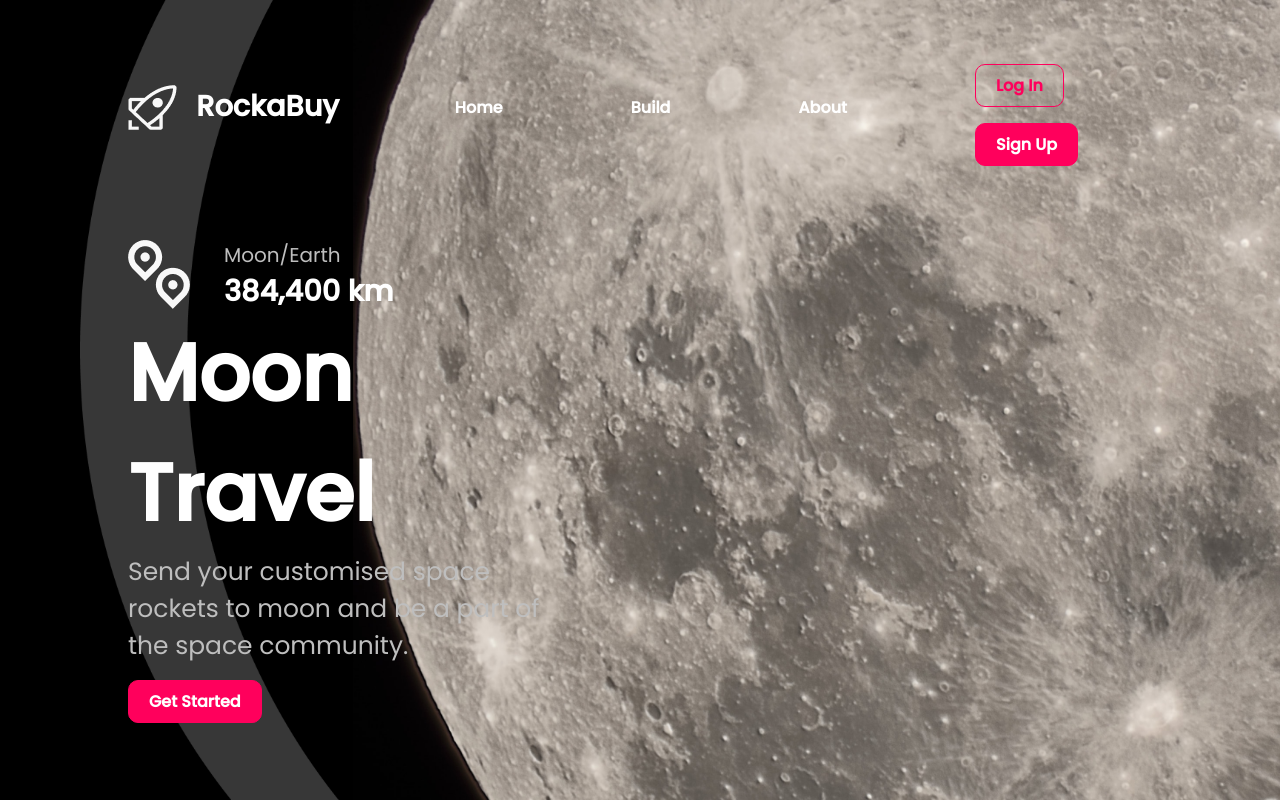
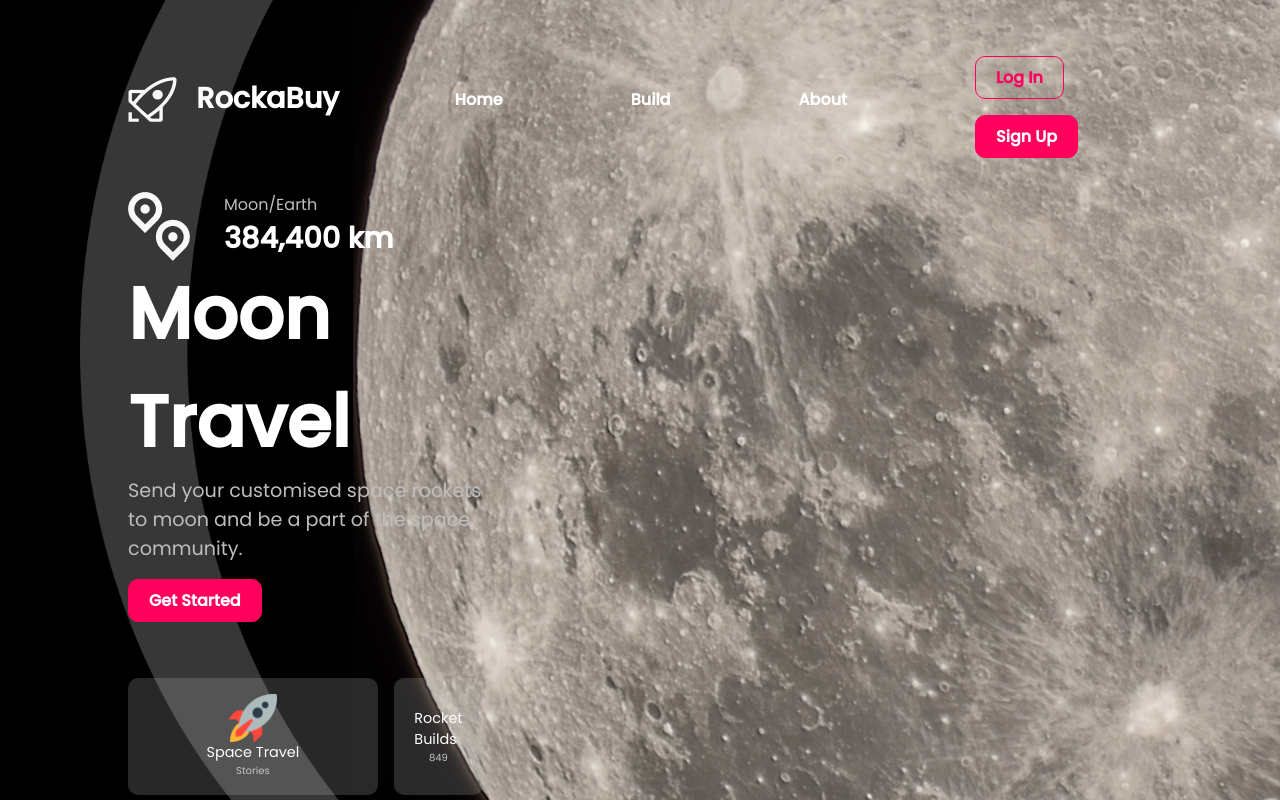
Before and after one commit to Nevish-302/Rockabuy, a React (Vite) app: page / in a window 1280 px wide. Built offline with nearby package versions, Linux system fonts and the light colour scheme.

Commit message:
worked on landing page and navbar

```diff
--- /dev/null
+++ b/src/Components/Box.css
@@ -0,0 +1,21 @@
+.box{
+    display: flex;
+    flex-direction: column;
+    background-color: #c4c4c434;
+    border-radius: var(--bs-border-radius);
+    padding: 1rem;
+    width: 6.75rem;
+    justify-content: center;
+    align-items: center;
+    margin: 1rem 1rem 0 0 ;
+}
+
+.box p{
+    color: #fff;
+    font-size: 0.9rem;
+}
+
+.box span{
+    font-size: 0.625rem;
+    color: #c4c4c4;
+}
--- /dev/null
+++ b/src/Components/Box.jsx
@@ -0,0 +1,10 @@
+import React from 'react';
+import './Box.css'
+
+function Box (props){
+   return <div class={`${props.class} box`}>
+    {props.children}
+   </div>;
+}
+
+export default Box;
--- a/src/Components/Hero.css
+++ b/src/Components/Hero.css
@@ -5,39 +5,46 @@
 }
 
 .hero img {
-  position: absolute;
 }
 
 .ring1 {
   height: 100vh;
+  position: absolute;
   left: 5rem;
 }
 
 .ring2 {
   height: 100vh;
+  position: absolute;
   left: 25rem;
 }
 
 .moon {
   height: 100vh;
+  position: absolute;
   right: 0;
 }
 
 .main-content {
   position: absolute;
   z-index: 20;
-  top: 15rem;
+  top: 12rem;
   left: 8rem;
-  width: 35vw;
+  width: 29vw;
 }
 
 .main-content h1 {
-  font-size: var(--fs-main);
+  font-size: 4.5rem;
 }
 
 .main-content p {
-  font-size: var(--fs-para);
+  font-size: 1.2rem;
   color: var(--bg-para);
+}
+
+.distance img{
+    position: absolute;
+
 }
 
 .distance div {
@@ -49,5 +56,19 @@
 }
 
 .distance div p {
-  font-size: 1.25rem;
+  font-size: 1rem;
 }
+
+.rocket{
+    height: 48px;
+    width: 48px;
+}
+
+.boxes{
+    display: flex;
+    margin-top: 2.5rem;
+}
+
+.large-box{
+    width: 20rem !important;
+}
--- a/src/Components/Hero.jsx
+++ b/src/Components/Hero.jsx
@@ -3,9 +3,11 @@ import ring1 from "../assets/rings-1.png";
 import ring2 from "../assets/rings-2.png";
 import moon from "../assets/moon 1.png";
 import distance from "../assets/distance.png";
+import rocket from "../assets/Rocket.png";
 
 import "./Hero.css";
-import Button from './Button'
+import Button from "./Button";
+import Box from "./Box";
 
 function Hero() {
   return (
@@ -26,11 +28,21 @@ function Hero() {
           <h1>Moon Travel</h1>
           <p>
             Send your customised space rockets to moon and be a part of the
-            space community.
+            space<br/> community.
           </p>
           <Button>Get Started</Button>
+          <div class='boxes'>
+            <Box class='large-box'>
+              <img class="rocket" src={rocket} />
+              <p>Space Travel</p>
+              <span>Stories</span>
+            </Box>
+            <Box>
+              <p>Rocket<br/> Builds</p>
+              <span>849</span>
+            </Box>
+          </div>
         </div>
-
       </div>
     </React.Fragment>
   );
--- a/src/Components/NavBar.css
+++ b/src/Components/NavBar.css
@@ -3,7 +3,7 @@ nav{
     align-items: center;
     background-color: transparent;
     position: fixed;
-    padding: 3rem 8rem;
+    padding: 2.5rem 8rem;
     z-index: 100;
 }
 
```
Also changed, not shown: src/assets/Rocket.png (added).
